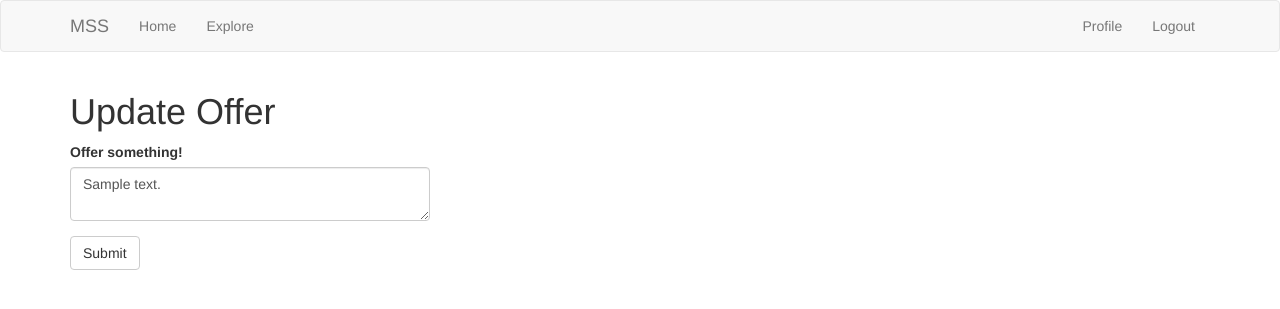
After one commit to meal-sharing-service/meal-app, a Flask app: page /offer/1/update in a window 1280 px wide. The commit adds this page. Shown: the top 309 px of the page. Run offline with Flask 2, Linux system fonts and the light colour scheme; a user stored in the database is signed in; tables that the repository leaves empty hold one stand-in row (values such as "Sample post"); parts of the project's set-up code (start-up, migrations or seed data) failed here and were passed over; some libraries are stand-ins or nearby versions.

Commit message:
finished basic CRUD

```diff
--- a/app/forms.py
+++ b/app/forms.py
@@ -2,6 +2,9 @@ from flask_wtf import FlaskForm
 from wtforms import StringField, PasswordField, BooleanField, SubmitField, TextAreaField
 from wtforms.validators import ValidationError, DataRequired, Email, EqualTo, Length
 from app.models import User
+
+class EmptyForm(FlaskForm):
+    submit = SubmitField('Submit')
 
 class OfferForm(FlaskForm):
     offer = TextAreaField('Offer something!', validators=[
--- a/app/routes.py
+++ b/app/routes.py
@@ -1,6 +1,6 @@
 from flask import render_template, flash, redirect, url_for, request
 from app import app, db
-from app.forms import LoginForm, RegistrationForm, EditProfileForm, OfferForm
+from app.forms import LoginForm, RegistrationForm, EditProfileForm, OfferForm, EmptyForm
 from app.models import User, Offer
 from flask_login import current_user, login_user, logout_user, login_required
 from werkzeug.urls import url_parse
@@ -69,9 +69,10 @@ def register():
 @app.route('/user/<username>')
 @login_required
 def user(username):
+    form = EmptyForm()
     user = User.query.filter_by(username=username).first_or_404()
-    offers = current_user.offers.all()
-    return render_template('user.html', user=user, offers=offers)
+    offers = user.offers.all()
+    return render_template('user.html', user=user, offers=offers, form=form)
 
 @app.route('/edit_profile', methods=['GET', 'POST'])
 @login_required
@@ -88,3 +89,47 @@ def edit_profile():
         form.about_me.data = current_user.about_me
     return render_template('edit_profile.html', title='Edit Profile',
                            form=form)
+
+@app.route('/offer/<id>')
+@login_required
+def offer(id):
+    form = EmptyForm()
+    offer = get_offer(id,check_author=False)
+    user = User.query.filter_by(username=offer.author.username).first
+    return render_template('offer.html', user=user, offer=offer, form=form)
+
+@app.route('/offer/<id>/update', methods=['GET', 'POST'])
+@login_required
+def update(id):
+    offer = get_offer(id)
+    form = OfferForm()
+    if form.validate_on_submit():
+        offer.body = form.offer.data
+        db.session.commit()
+        flash('Your changes have been saved.')
+        return redirect(url_for('offer', id=offer.id))
+    elif request.method == 'GET':
+        form.offer.data = offer.body
+    return render_template('update_offer.html', form=form)
+
+@app.route('/offer/<id>/delete', methods=['POST'])
+@login_required
+def delete(id):
+    form = EmptyForm()
+    offer = get_offer(id)
+    if form.validate_on_submit():
+        db.session.delete(offer)
+        db.session.commit()
+        flash('Offer deleted.')
+    return redirect(url_for('user', username=offer.author.username))
+
+def get_offer(id, check_author=True):
+    offer = Offer.query.get(id)
+
+    if offer is None:
+        abort(404, "Offer id {0} doesn't exist.".format(id))
+
+    if check_author and offer.author.username != current_user.username:
+        abort(403)
+
+    return offer
--- /dev/null
+++ b/app/templates/update_offer.html
@@ -0,0 +1,11 @@
+{% extends "base.html" %}
+{% import 'bootstrap/wtf.html' as wtf %}
+
+{% block app_content %}
+    <h1>Update Offer</h1>
+    <div class="row">
+        <div class="col-md-4">
+            {{ wtf.quick_form(form) }}
+        </div>
+    </div>
+{% endblock %}
```
Also changed, not shown: app/templates/_offer.html (+8 -1 lines), app/templates/offer.html (added, +28 -0 lines).
